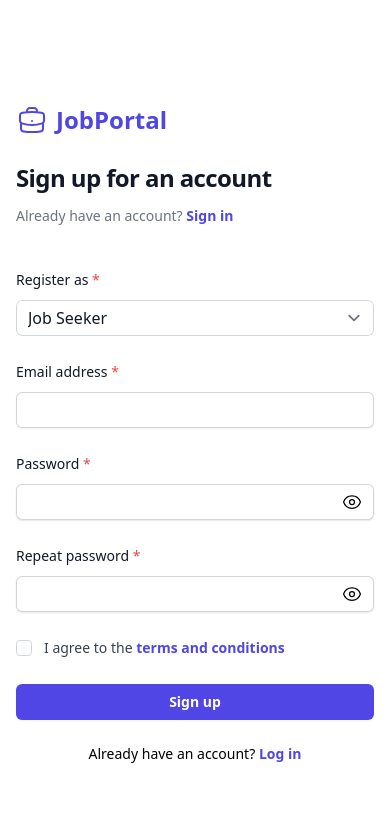
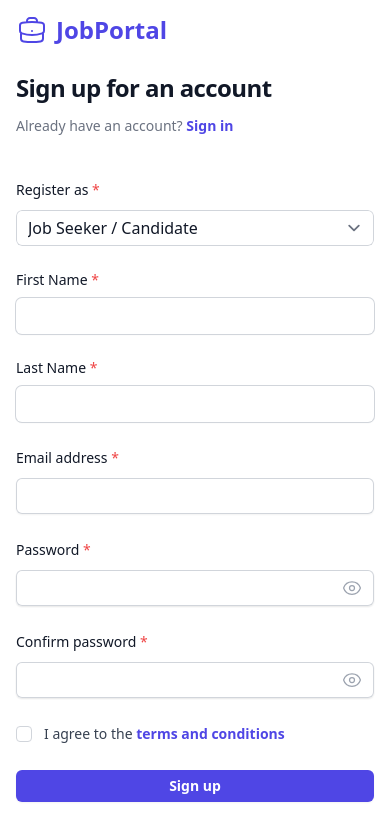
Before and after one commit to cheditrabelsi/promatch_front, a React (Vite) app: page /register in a window 390 px wide. Shown: the top 836 px of the page. Built offline with nearby package versions, Linux system fonts and the light colour scheme.

Commit message:
fix login register

```diff
--- a/package.json
+++ b/package.json
@@ -21,6 +21,7 @@
     "i18next": "^25.7.3",
     "i18next-browser-languagedetector": "^8.2.0",
     "js-cookie": "^3.0.5",
+    "jwt-decode": "^4.0.0",
     "lodash": "^4.17.21",
     "react": "^18.2.0",
     "react-dom": "^18.2.0",
--- a/src/forms/auth/RegisterForm/RegisterForm.tsx
+++ b/src/forms/auth/RegisterForm/RegisterForm.tsx
@@ -1,7 +1,7 @@
 // src/forms/auth/RegisterForm/RegisterForm.tsx
-import { Link } from 'react-router-dom'; // 🔗 pour la navigation
+import { Link } from 'react-router-dom';
 import { EyeIcon } from '@heroicons/react/24/outline';
-import { useRegisterForm } from './useRegisterForm'; // on importe le hook corrigé
+import { useRegisterForm } from './useRegisterForm';
 import TermsAndConditionsDialog from '@/components/dialogs/TermsAndConditionsDialog';
 import FieldError from '@/components/core-ui/FieldError';
 import Alert from '@/components/core-ui/Alert';
@@ -12,9 +12,11 @@ const RegisterForm = () => {
     registerSuccessMessage,
     registerErrorMessage,
     termsConditionsModalOpen,
-    openTerms, // ✅ nouveau nom
-    closeTerms, // ✅ nouveau nom
+    openTerms,
+    closeTerms,
   } = useRegisterForm();
+
+  const isRecruiter = form.values.user_type === 'recruiter';
 
   return (
     <>
@@ -23,6 +25,7 @@ const RegisterForm = () => {
           <Alert type="success" message={registerSuccessMessage} />
         </div>
       )}
+
       {registerErrorMessage && (
         <div className="mb-4">
           <Alert type="error" message={registerErrorMessage} />
@@ -33,24 +36,96 @@ const RegisterForm = () => {
         {/* ----- Type d'utilisateur ----- */}
         <div>
           <label
-            htmlFor="user_type_name"
+            htmlFor="user_type"
             className="block text-sm font-medium leading-6 text-gray-900"
           >
             Register as <span className="text-red-500">*</span>
           </label>
           <select
-            id="user_type_name"
-            name="user_type_name"
+            id="user_type"
+            name="user_type"
             className="mt-2 block w-full rounded-md border-0 py-1.5 pl-3 pr-10 text-gray-900 ring-1 ring-inset ring-gray-300 focus:ring-2 focus:ring-indigo-600 sm:text-sm sm:leading-6"
             disabled={form.isSubmitting}
-            value={form.values.user_type_name}
-            onChange={(e) => form.setFieldValue('user_type_name', e.target.value)}
+            value={form.values.user_type}
+            onChange={form.handleChange}
+            onBlur={form.handleBlur}
           >
-            <option value="job_seeker">Job Seeker</option>
-            <option value="hr_recruiter">HR Recruiter</option>
+            <option value="candidate">Job Seeker / Candidate</option>
+            <option value="recruiter">HR Recruiter / Company</option>
           </select>
-          {form.errors.user_type_name && <FieldError error={form.errors.user_type_name} />}
+          {form.touched.user_type && form.errors.user_type && (
+            <FieldError error={form.errors.user_type} />
+          )}
         </div>
+{/* Prénom */}
+        <div>
+          <label htmlFor="first_name" className="block text-sm font-medium text-gray-900">
+            First Name <span className="text-red-500">*</span>
+          </label>
+          <input
+            id="first_name"
+            name="first_name"
+            type="text"
+            autoComplete="given-name"
+            className="mt-2 block w-full rounded-md border-0 py-1.5 px-3 shadow-sm ring-1 ring-gray-300 focus:ring-2 focus:ring-indigo-600 sm:text-sm"
+            value={form.values.first_name}
+            onChange={form.handleChange}
+            onBlur={form.handleBlur}
+            disabled={form.isSubmitting}
+          />
+          {form.touched.first_name && form.errors.first_name && (
+            <FieldError error={form.errors.first_name} />
+          )}
+        </div>
+
+        {/* Nom */}
+        <div>
+          <label htmlFor="last_name" className="block text-sm font-medium text-gray-900">
+            Last Name <span className="text-red-500">*</span>
+          </label>
+          <input
+            id="last_name"
+            name="last_name"
+            type="text"
+            autoComplete="family-name"
+            className="mt-2 block w-full rounded-md border-0 py-1.5 px-3 shadow-sm ring-1 ring-gray-300 focus:ring-2 focus:ring-indigo-600 sm:text-sm"
+            value={form.values.last_name}
+            onChange={form.handleChange}
+            onBlur={form.handleBlur}
+            disabled={form.isSubmitting}
+          />
+          {form.touched.last_name && form.errors.last_name && (
+            <FieldError error={form.errors.last_name} />
+          )}
+        </div>
+        {/* ----- Champ Company Name (uniquement pour recruteur) ----- */}
+        {isRecruiter && (
+          <div>
+            <label
+              htmlFor="company_name"
+              className="block text-sm font-medium leading-6 text-gray-900"
+            >
+              Company Name <span className="text-red-500">*</span>
+            </label>
+            <div className="mt-2">
+              <input
+                id="company_name"
+                name="company_name"
+                type="text"
+                autoComplete="organization"
+                className="block w-full rounded-md border-0 py-1.5 shadow-sm ring-1 ring-inset ring-gray-300 placeholder:text-gray-400 focus:ring-2 focus:ring-inset focus:ring-indigo-600 sm:text-sm sm:leading-6"
+                value={form.values.company_name}
+                onChange={form.handleChange}
+                onBlur={form.handleBlur}
+                disabled={form.isSubmitting}
+                placeholder="Your company name"
+              />
+              {form.touched.company_name && form.errors.company_name && (
+                <FieldError error={form.errors.company_name} />
+              )}
+            </div>
+          </div>
+        )}
 
         {/* ----- Email ----- */}
         <div>
@@ -63,13 +138,15 @@ const RegisterForm = () => {
               name="email"
               type="email"
               autoComplete="email"
-              required
               className="block w-full rounded-md border-0 py-1.5 shadow-sm ring-1 ring-inset ring-gray-300 placeholder:text-gray-400 focus:ring-2 focus:ring-inset focus:ring-indigo-600 sm:text-sm sm:leading-6"
               value={form.values.email}
+              onChange={form.handleChange}
+              onBlur={form.handleBlur}
               disabled={form.isSubmitting}
-              onChange={form.handleChange}
             />
-            {form.errors.email && <FieldError error={form.errors.email} />}
+            {form.touched.email && form.errors.email && (
+              <FieldError error={form.errors.email} />
+            )}
           </div>
         </div>
 
@@ -83,43 +160,55 @@ const RegisterForm = () => {
               id="password"
               name="password"
               type="password"
+              autoComplete="new-password"
               className="block w-full rounded-md border-0 py-1.5 shadow-sm ring-1 ring-inset ring-gray-300 placeholder:text-gray-400 focus:ring-2 focus:ring-inset focus:ring-indigo-600 sm:text-sm sm:leading-6"
               value={form.values.password}
+              onChange={form.handleChange}
+              onBlur={form.handleBlur}
               disabled={form.isSubmitting}
-              onChange={form.handleChange}
             />
             <div className="pointer-events-none absolute inset-y-0 right-0 flex items-center pr-3">
-              <EyeIcon className="h-5 w-5" aria-hidden="true" />
+              <EyeIcon className="h-5 w-5 text-gray-400" aria-hidden="true" />
             </div>
           </div>
-          {form.errors.password && <FieldError error={form.errors.password} />}
+          {form.touched.password && form.errors.password && (
+            <FieldError error={form.errors.password} />
+          )}
         </div>
 
         {/* ----- Confirm Password ----- */}
         <div>
-          <label htmlFor="confirmPassword" className="block text-sm font-medium leading-6 text-gray-900">
-            Repeat password <span className="text-red-500">*</span>
+          <label
+            htmlFor="confirmPassword"
+            className="block text-sm font-medium leading-6 text-gray-900"
+          >
+            Confirm password <span className="text-red-500">*</span>
           </label>
           <div className="relative mt-2 rounded-md shadow-sm">
             <input
               id="confirmPassword"
               name="confirmPassword"
               type="password"
+              autoComplete="new-password"
               className="block w-full rounded-md border-0 py-1.5 shadow-sm ring-1 ring-inset ring-gray-300 placeholder:text-gray-400 focus:ring-2 focus:ring-inset focus:ring-indigo-600 sm:text-sm sm:leading-6"
               value={form.values.confirmPassword}
+              onChange={form.handleChange}
+              onBlur={form.handleBlur}
               disabled={form.isSubmitting}
-              onChange={form.handleChange}
             />
             <div className="pointer-events-none absolute inset-y-0 right-0 flex items-center pr-3">
-              <EyeIcon className="h-5 w-5" aria-hidden="true" />
+              <EyeIcon className="h-5 w-5 text-gray-400" aria-hidden="true" />
             </div>
           </div>
-          {form.errors.confirmPassword && <FieldError error={form.errors.confirmPassword} />}
+          {form.touched.confirmPassword && form.errors.confirmPassword && (
+            <FieldError error={form.errors.confirmPassword} />
+          )}
         </div>
 
         {/* ----- CGU ----- */}
-        <div className="flex justify-between flex-col">
-          <div className="flex items-center">
+        <div>
+          <div className="flex items-start">
+            <div className="flex h-6 items-center">
               <input
                 id="termsConditions"
                 name="termsConditions"
@@ -127,8 +216,11 @@ const RegisterForm = () => {
                 className="h-4 w-4 rounded border-gray-300 text-indigo-600 focus:ring-indigo-600"
                 checked={form.values.termsConditions}
                 onChange={(e) => form.setFieldValue('termsConditions', e.target.checked)}
+                disabled={form.isSubmitting}
               />
-            <label htmlFor="termsConditions" className="ml-3 block text-sm leading-6 text-gray-700">
+            </div>
+            <div className="ml-3 text-sm leading-6">
+              <label htmlFor="termsConditions" className="text-gray-700">
                 I agree to the{' '}
                 <button
                   type="button"
@@ -138,31 +230,39 @@ const RegisterForm = () => {
                   terms and conditions
                 </button>
               </label>
+              {form.touched.termsConditions && form.errors.termsConditions && (
+                <FieldError error={form.errors.termsConditions} />
+              )}
             </div>
-          {form.errors.termsConditions && <FieldError error={form.errors.termsConditions} />}
           </div>
+        </div>
+
+        {/* Erreur générale (ex: email déjà utilisé, erreur serveur, etc.) */}
+        {form.errors.general && (
+          <div className="rounded-md bg-red-50 p-4">
+            <div className="text-sm text-red-800">{form.errors.general}</div>
+          </div>
+        )}
 
         {/* ----- Submit ----- */}
         <div>
           <button
             type="submit"
-            className="flex w-full justify-center rounded-md bg-indigo-600 px-3 py-1.5 text-sm font-semibold leading-6 text-white shadow-sm hover:bg-indigo-500 focus-visible:outline focus-visible:outline-2 focus-visible:outline-offset-2 focus-visible:outline-indigo-600 disabled:opacity-60"
             disabled={form.isSubmitting}
+            className="flex w-full justify-center rounded-md bg-indigo-600 px-3 py-1.5 text-sm font-semibold text-white shadow-sm hover:bg-indigo-500 focus-visible:outline focus-visible:outline-2 focus-visible:outline-offset-2 focus-visible:outline-indigo-600 disabled:opacity-50 disabled:cursor-not-allowed"
           >
-            {form.isSubmitting ? 'Creating…' : 'Sign up'}
+            {form.isSubmitting ? 'Creating account...' : 'Sign up'}
           </button>
         </div>
       </form>
 
-      {/* Lien vers Login */}
-      <p className="text-center text-sm mt-6">
+      <p className="mt-8 text-center text-sm text-gray-500">
         Already have an account?{' '}
-        <Link to="/loginform" className="font-semibold text-indigo-600 hover:text-indigo-500">
+        <Link to="/login" className="font-semibold text-indigo-600 hover:text-indigo-500">
           Log in
         </Link>
       </p>
 
-      {/* Modale CGU */}
       <TermsAndConditionsDialog open={termsConditionsModalOpen} onClose={closeTerms} />
     </>
   );
--- a/src/forms/auth/RegisterForm/useRegisterForm.ts
+++ b/src/forms/auth/RegisterForm/useRegisterForm.ts
@@ -7,10 +7,13 @@ import { useNavigate } from 'react-router-dom';
 import * as Yup from 'yup';
 
 const FORM_INITIAL_VALUES = {
-  user_type_name: 'job_seeker',
+  user_type: 'candidate',
+  first_name: '',
+  last_name: '',        // 'candidate' | 'recruiter'
   email: '',
   password: '',
   confirmPassword: '',
+  company_name: '',               // ← ajouté
   termsConditions: false,
 };
 
@@ -26,22 +29,44 @@ export const useRegisterForm = () => {
   } = useAuthStore((s) => s);
 
   const validationSchema = Yup.object({
-    user_type_name: Yup.string()
-      .required('User type is required')
-      .oneOf(['job_seeker', 'hr_recruiter']),
+    user_type: Yup.string()
+      .required('Le type de compte est requis')
+      .oneOf(['candidate', 'recruiter'], 'Type de compte invalide'),
+    first_name: Yup.string()
+      .required('Le prénom est requis')
+      .min(2, 'Le prénom doit contenir au moins 2 caractères')
+      .max(50, 'Le prénom est trop long'),
+
+    last_name: Yup.string()
+      .required('Le nom est requis')
+      .min(2, 'Le nom doit contenir au moins 2 caractères')
+      .max(50, 'Le nom est trop long'),
     email: Yup.string()
-      .required('Email is required')
-      .email('Invalid email address'),
+      .required('L\'email est requis')
+      .email('Adresse email invalide'),
+
     password: Yup.string()
-      .required('Password is required')
-      .min(8, 'Password must be at least 8 characters')
-      .max(20, 'Password must be at most 20 characters'),
+      .required('Le mot de passe est requis')
+      .min(8, 'Le mot de passe doit contenir au moins 8 caractères')
+      .max(20, 'Le mot de passe ne doit pas dépasser 20 caractères'),
+
     confirmPassword: Yup.string()
-      .required('Confirm password is required')
-      .oneOf([Yup.ref('password')], 'Passwords must match'),
+      .required('La confirmation du mot de passe est requise')
+      .oneOf([Yup.ref('password')], 'Les mots de passe ne correspondent pas'),
+
+    company_name: Yup.string().when('user_type', {
+      is: 'recruiter',
+      then: (schema) =>
+        schema
+          .required('Le nom de l\'entreprise est requis pour un recruteur')
+          .min(2, 'Le nom doit contenir au moins 2 caractères')
+          .max(100, 'Le nom est trop long'),
+      otherwise: (schema) => schema.nullable().default(''),
+    }),
+
     termsConditions: Yup.boolean().oneOf(
       [true],
-      'You must accept the terms and conditions'
+      'Vous devez accepter les conditions d\'utilisation'
     ),
   });
 
@@ -49,20 +74,36 @@ export const useRegisterForm = () => {
     initialValues: FORM_INITIAL_VALUES,
     validationSchema,
     validateOnChange: false,
-    onSubmit: async (values, { setSubmitting }) => {
+    validateOnBlur: true,
+
+    onSubmit: async (values, { setSubmitting, setErrors }) => {
       try {
         setSubmitting(true);
-        const payload: IRegisterPayload = {
-          user_type_name: values.user_type_name,
-          email: values.email,
+
+       const payload: IRegisterPayload = {
+          first_name: values.first_name.trim(),
+          last_name: values.last_name.trim(),
+          email: values.email.trim(),
           password: values.password,
+          is_candidate: values.user_type === 'candidate',
+          is_recruiter: values.user_type === 'recruiter',
+          ...(values.user_type === 'recruiter' && values.company_name.trim()
+            ? { company_name: values.company_name.trim() }
+            : {}),
         };
+
+        console.log('Payload envoyé au backend :', payload);
+
         await register(payload);
 
         form.resetForm();
-        navigate('/login'); // ✅ redirection après succès
-      } catch (error) {
-        console.error(error);
+        navigate('/login');
+
+      } catch (error: any) {
+        console.error('Erreur inscription :', error);
+
+
+
       } finally {
         setSubmitting(false);
       }
@@ -72,7 +113,9 @@ export const useRegisterForm = () => {
   const openTerms = () => setTermsConditionsModalOpen(true);
   const closeTerms = () => setTermsConditionsModalOpen(false);
 
-  useEffect(() => clearRegisterMessages, [clearRegisterMessages]);
+  useEffect(() => {
+    clearRegisterMessages();
+  }, [clearRegisterMessages]);
 
   return {
     form,
--- a/src/interfaces/models/auth/IRegisterPayload.ts
+++ b/src/interfaces/models/auth/IRegisterPayload.ts
@@ -1,6 +1,8 @@
+// src/interfaces/models.ts (ou fichier correspondant)
 export interface IRegisterPayload {
-  user_type_name: string;
   email: string;
   password: string;
-  confirmPassword?: string;
+  is_candidate?: boolean;
+  is_recruiter?: boolean;
+  company_name?: string;       // ← ajouté (optionnel)
 }
--- a/src/pages/JobDetail/components/JobListing.tsx
+++ b/src/pages/JobDetail/components/JobListing.tsx
@@ -19,7 +19,7 @@ useEffect(() => {
   const fetchJob = async () => {
     try {
 
-      const response = await axios.get(`http://127.0.0.1:8000/api/jobs/${id}/`);
+      const response = await axios.get(`http://127.0.0.1:8000/api/jobs/recent/`);
       console.log('jobbb',response)
       setJob(response.data);
     } catch (error) {
--- a/src/pages/NavBar/Navbar.tsx
+++ b/src/pages/NavBar/Navbar.tsx
@@ -1,6 +1,15 @@
-import { Link, useLocation } from 'react-router-dom';
+import { useAuth } from '@/providers';
+import { Link, useNavigate } from 'react-router-dom';
+
 
 const Navbar: React.FC = () => {
+  const { isAuthenticated, logout } = useAuth(); // ← on suppose que ton AuthContext expose logout
+  const navigate = useNavigate();
+
+  const handleLogout = () => {
+    logout();                     // ← appelle la fonction de déconnexion
+    navigate('/');           // ← redirige vers login après logout
+  };
 
   return (
     <nav className="flex flex-wrap justify-between items-center mb-8">
@@ -19,19 +28,52 @@ const Navbar: React.FC = () => {
         <Link to="/contact" className="hover:text-green-400">
           Contact Us
         </Link>
+
+        {/* Liens supplémentaires visibles uniquement quand connecté (optionnel) */}
+        {isAuthenticated && (
+          <>
+            <Link to="/messages" className="hover:text-green-400">
+              Messages
+            </Link>
+            <Link to="/profile" className="hover:text-green-400">
+              Profile
+            </Link>
+          </>
+        )}
       </div>
 
-      <div>
+      <div className="flex items-center space-x-3">
+        {isAuthenticated ? (
+          <>
+            <Link
+              to="/profile"
+              className="text-[#309689] font-semibold hover:text-green-600"
+            >
+              Profil
+            </Link>
+
+            <button
+              onClick={handleLogout}
+              className="bg-transparent hover:bg-red-500 text-red-600 font-semibold hover:text-white py-2 px-4 border border-red-500 hover:border-transparent rounded"
+            >
+              Déconnexion
+            </button>
+          </>
+        ) : (
+          <>
             <Link to="/login">
               <button className="bg-transparent hover:bg-green-500 text-[#309689] font-semibold hover:text-white py-2 px-4 border border-[#309689] hover:border-transparent rounded">
                 Login
               </button>
             </Link>
+
             <Link to="/register">
-          <button className="bg-[#309689] hover:bg-green-700 text-white font-semibold py-2 px-4 rounded ml-2">
+              <button className="bg-[#309689] hover:bg-green-700 text-white font-semibold py-2 px-4 rounded">
                 Register
               </button>
             </Link>
+          </>
+        )}
       </div>
     </nav>
   );
--- a/src/services/auth.service.ts
+++ b/src/services/auth.service.ts
@@ -5,14 +5,14 @@ import { IModels } from '@/interfaces';
 export default class AuthService {
   // Login user
    public async login(payload: IModels.ILoginPayload): Promise<IModels.ILoginResponse> {
-    const response = await API.post('/login/', payload);
+    const response = await API.post('users/login/', payload);
     return response.data; // ✅ On retourne seulement les données utiles
   }
 
 
   // Register user
   public async register(payload: IModels.IRegisterPayload): Promise<any> {
-    const response = await API.post('/register/', payload);
+    const response = await API.post('users/register/', payload);
     return response.data;
   }
 
--- a/src/stores/auth.store.ts
+++ b/src/stores/auth.store.ts
@@ -49,7 +49,8 @@ register: async (payload: IModels.IRegisterPayload, _options?: any) => {
   try {
     const authService = new AuthService();
     const response = await authService.register(payload);
-    set({ registerSuccessMessage: response.data.message });
+    console.log('Reponse inscription;',response)
+    //set({ registerSuccessMessage: response.data.message });
   } catch (error: any) {
     console.error(error);
     if (error.response) {
```
Also changed, not shown: src/forms/auth/LoginForm/useLoginForm.ts (+20 -10 lines), 1 other file (tests, documents, lock files or other folders). Lines whose indentation alone changed are shown as unchanged.
